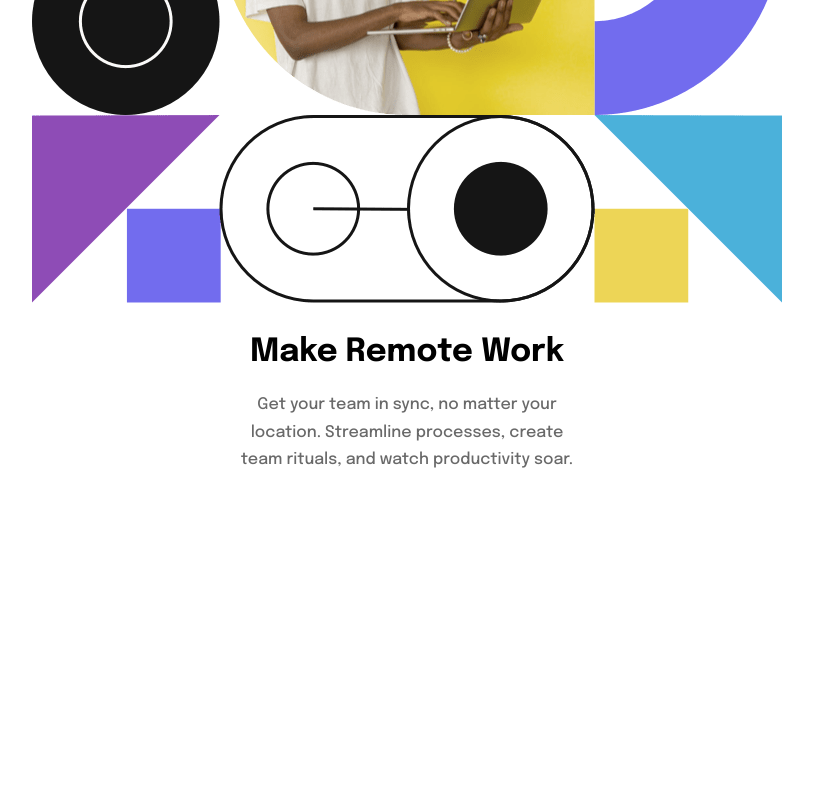
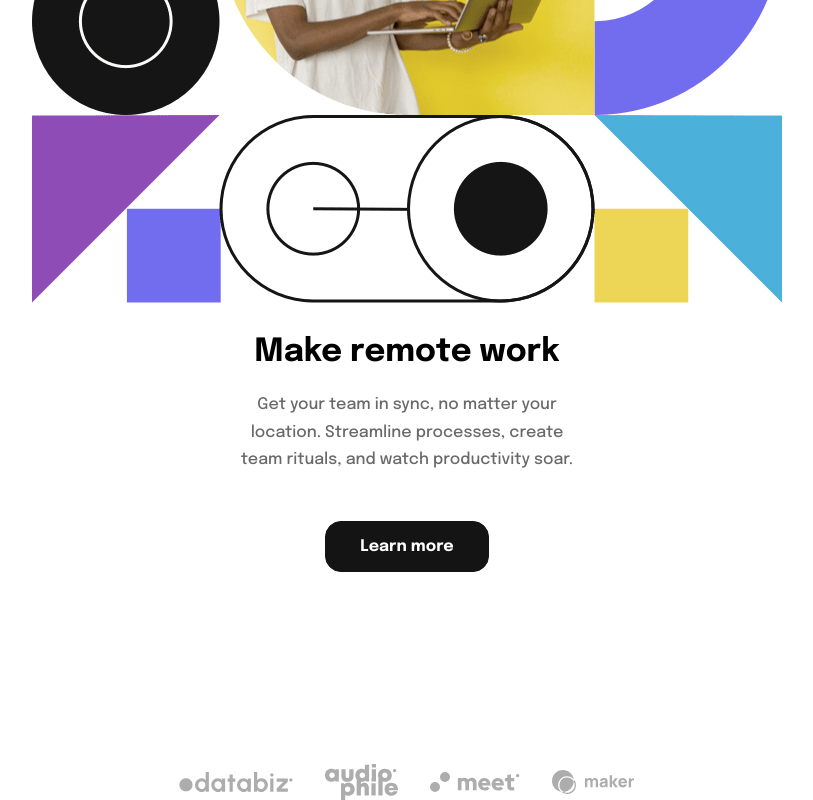
Before and after one commit to isadoraraujo/snap-landingPage, a React (Vite) app: page / in a window 1280 px wide. Shown: the part 260-1060 px from the top of the page, without its empty margins (233-1046 px from the left). Before the commit the page ends 800 px from the top, so only its background shows below. Built offline with nearby package versions, Linux system fonts and the light colour scheme.

Commit message:
styled for main component

```diff
--- a/src/components/Main/Main.tsx
+++ b/src/components/Main/Main.tsx
@@ -1,16 +1,34 @@
-import { Container, ContainerText } from "./styles";
+import { Button, Container, ContainerLogos, ContainerText } from "./styles";
 
 export const Main = () => {
+  const isWidthDesktop = window.screen.width;
+
   return (
     <Container>
-      <img src="image-hero-mobile.png" alt="" />
-
+      {isWidthDesktop >= 1440 ? (
+        <img src="image-hero-desktop.png" />
+      ) : (
+        <img src="image-hero-mobile.png" alt="" />
+      )}
       <ContainerText>
-        <h1>Make Remote Work</h1>
+        <h1>
+          <strong>
+            Make remote work
+          </strong>
+        </h1>
         <span>
           Get your team in sync, no matter your location. Streamline processes,
           create team rituals, and watch productivity soar.
         </span>
+        <Button>
+          <strong>Learn more</strong>
+        </Button>
+        <ContainerLogos>
+          <img src="client-databiz.svg" alt="" />
+          <img src="client-audiophile.svg" alt="" />
+          <img src="client-meet.svg" alt="" />
+          <img src="client-maker.svg" alt="" />
+        </ContainerLogos>
       </ContainerText>
     </Container>
   );
--- a/src/components/Main/styles.ts
+++ b/src/components/Main/styles.ts
@@ -1,6 +1,7 @@
 import styled from "styled-components";
 
 export const Container = styled.div`
+  @media (min-width: 375px) {
     display: flex;
     flex-direction: column;
     align-items: center;
@@ -9,14 +10,29 @@ export const Container = styled.div`
     img {
       max-width: 100%;
     }
+  }
 
+  @media (min-width: 1440px) {
+    flex-direction: row-reverse;
+    padding: 0rem 12rem;
+    justify-content: space-between;
+
+    width: 100%;
+
+
+    img {
+      max-width: 100%;
+      max-height: 36rem;
+    }
+  }
 `;
 
 export const ContainerText = styled.div`
+  @media (min-width: 375px) {
     display: flex;
     flex-direction: column;
     text-align: center;
-
+    align-items: center;
 
     h1 {
       font-family: Epilogue;
@@ -25,10 +41,65 @@ export const ContainerText = styled.div`
     }
 
     span {
-        color: ${props=>props.theme.colors["Medium-Gray"]};
+      color: ${(props) => props.theme.colors["Medium-Gray"]};
       width: 21rem;
+
       line-height: 1.7rem;
       margin-top: 1.4rem;
     }
+  }
 
-`
+  @media (min-width: 1440px) {
+    text-align: left;
+    align-items: flex-start;
+
+    h1 {
+      font-family: Epilogue;
+      font-weight: 700;
+      margin-top: 0.25rem;
+
+      font-size: 5rem;
+      width: 33rem;
+    }
+
+    span {
+        width: 24rem;
+    }
+  }
+`;
+
+export const Button = styled.button`
+    width: 10.2rem;
+    padding: 1rem;
+    margin-top: 3rem;
+    border: none;
+    border-radius: 16px;
+    cursor: pointer;
+
+    background: ${props=>props.theme.colors["Almost-Black"]};
+    color:white;
+    font-weight: bold;
+    font-family: Epilogue;
+    font-size: 1rem;
+    transition: all ease 0.2s;
+    border: 1px solid ${props=>props.theme.colors["Almost-Black"]};
+
+    &:hover {
+      background: white;
+
+      color: ${props=>props.theme.colors["Almost-Black"]};
+    }
+`;
+
+
+export const ContainerLogos = styled.div`
+
+    display: flex;
+    align-items: center;
+
+    margin-top: 12rem;
+    gap: 2rem;
+
+
+
+`;
--- a/src/styles/global.ts
+++ b/src/styles/global.ts
@@ -8,5 +8,6 @@ export const GlobalStyle = createGlobalStyle`
     }
     body {
         font-family: 'Epilogue', sans-serif;
+
     }
 `
--- a/src/styles/themes/default.ts
+++ b/src/styles/themes/default.ts
@@ -3,5 +3,6 @@ export const defaultTheme = {
         'Almost-White': 'hsl(0, 0%, 98%)',
         'Medium-Gray': 'hsl(0, 0%, 41%)',
         'Almost-Black': 'hsl(0, 0%, 8%)'
+
     } as const
 }
```
Lines whose indentation alone changed are shown as unchanged.
